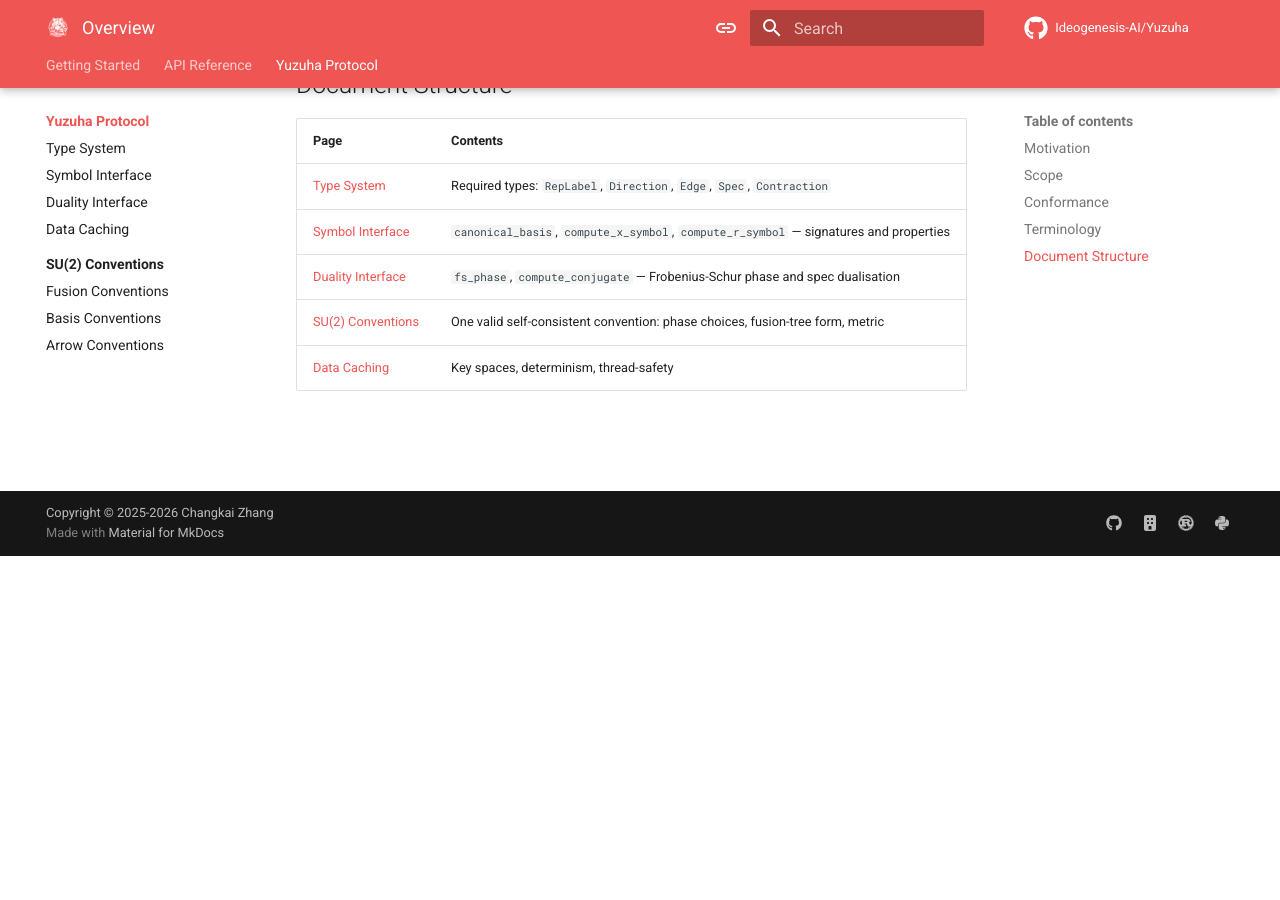
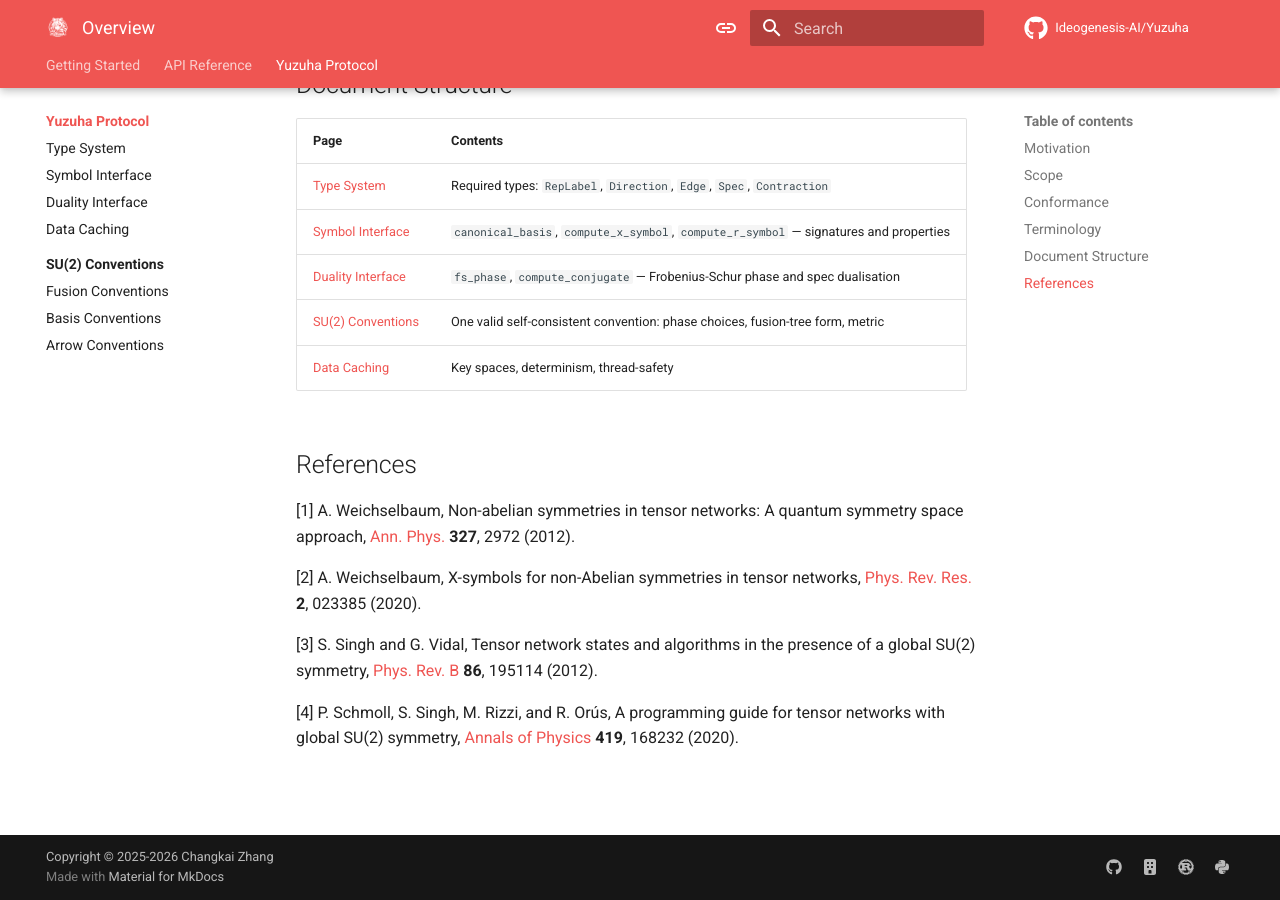
Before and after one commit to Ideogenesis-AI/Yuzuha, an MkDocs documentation site: the page built from docs/protocol/index.md, in a window 1280 px wide and 900 px high, scrolled down 2484 px. Built offline with MkDocs 1.6.1 and Material for MkDocs 9.7.7, drawn with Linux system fonts in a browser that asks for light colours; comment, search, counter and statistics services are not loaded; before the commit the page ends 3040 px from its top, so only the background shows below that.

Commit message:
Add references section to protocol documentation in index.md
This commit introduces a new "References" section in the protocol documentation, listing key publications related to non-abelian symmetries in tensor networks. This addition enhances the resourcefulness of the documentation by providing users with relevant academic references for further reading.

```diff
--- a/docs/protocol/index.md
+++ b/docs/protocol/index.md
@@ -89,3 +89,13 @@ The following terms are used throughout this document with their precise meaning
 | [Duality Interface](duality.md) | `fs_phase`, `compute_conjugate` — Frobenius-Schur phase and spec dualisation |
 | [SU(2) Conventions](conventions/index.md) | One valid self-consistent convention: phase choices, fusion-tree form, metric |
 | [Data Caching](caching.md) | Key spaces, determinism, thread-safety |
+
+## References
+
+[1] A. Weichselbaum, Non-abelian symmetries in tensor networks: A quantum symmetry space approach, [Ann. Phys.](https://doi.org/10.1016/j.aop.2012.07.009) **327**, 2972 (2012).
+
+[2] A. Weichselbaum, X-symbols for non-Abelian symmetries in tensor networks, [Phys. Rev. Res.](https://doi.org/10.1103/PhysRevResearch.2.023385) **2**, 023385 (2020).
+
+[3] S. Singh and G. Vidal, Tensor network states and algorithms in the presence of a global SU(2) symmetry, [Phys. Rev. B](https://doi.org/10.1103/PhysRevB.86.195114) **86**, 195114 (2012).
+
+[4] P. Schmoll, S. Singh, M. Rizzi, and R. Orús, A programming guide for tensor networks with global SU(2) symmetry, [Annals of Physics](https://doi.org/10.1016/j.aop.2020.168232) **419**, 168232 (2020).
```
